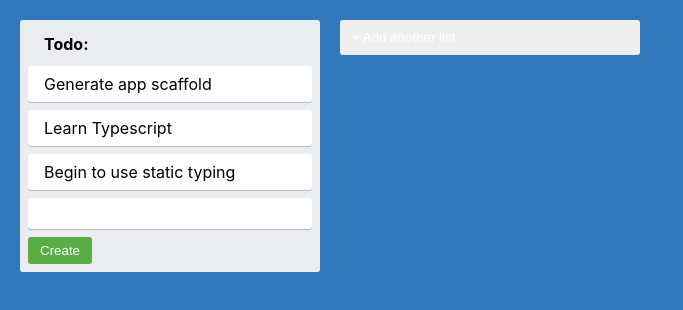
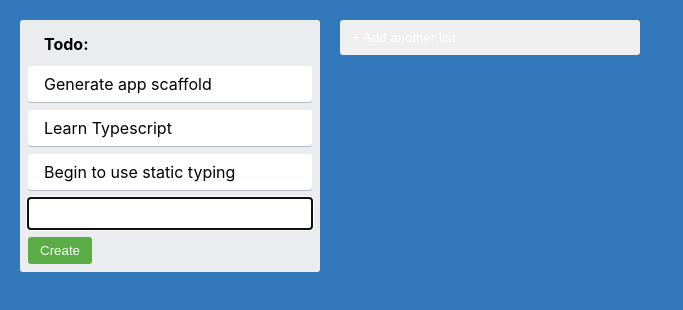
Before and after one commit to JoseIgnacioTapia/trello-clone, a React (Create React App) app: page / in a window 1280 px wide. Both pictures are taken after a click on the button "+ Add another card". Shown: the top 310 px of the page, without its empty margins (0-683 px from the left). Built offline with nearby package versions, Linux system fonts and the light colour scheme.

Commit message:
Autofocus on input with Custom Hook

```diff
--- a/src/NewItemForm.tsx
+++ b/src/NewItemForm.tsx
@@ -1,4 +1,5 @@
 import { useState } from 'react';
+import { useFocus } from './hooks/useFocus';
 import { NewItemButton, NewItemFormContainer, NewItemInput } from './styles';
 
 type NewItemFormProps = {
@@ -7,10 +8,15 @@ type NewItemFormProps = {
 
 const NewItemForm = ({ onAdd }: NewItemFormProps) => {
   const [text, setText] = useState('');
+  const inputRef = useFocus();
 
   return (
     <NewItemFormContainer>
-      <NewItemInput value={text} onChange={e => setText(e.target.value)} />
+      <NewItemInput
+        ref={inputRef}
+        value={text}
+        onChange={e => setText(e.target.value)}
+      />
       <NewItemButton onClick={() => onAdd(text)}>Create</NewItemButton>
     </NewItemFormContainer>
   );
--- /dev/null
+++ b/src/hooks/useFocus.ts
@@ -0,0 +1,11 @@
+import { useRef, useEffect } from 'react';
+
+export const useFocus = () => {
+  const ref = useRef<HTMLInputElement>(null);
+
+  useEffect(() => {
+    ref.current?.focus();
+  }, []);
+
+  return ref;
+};
```
